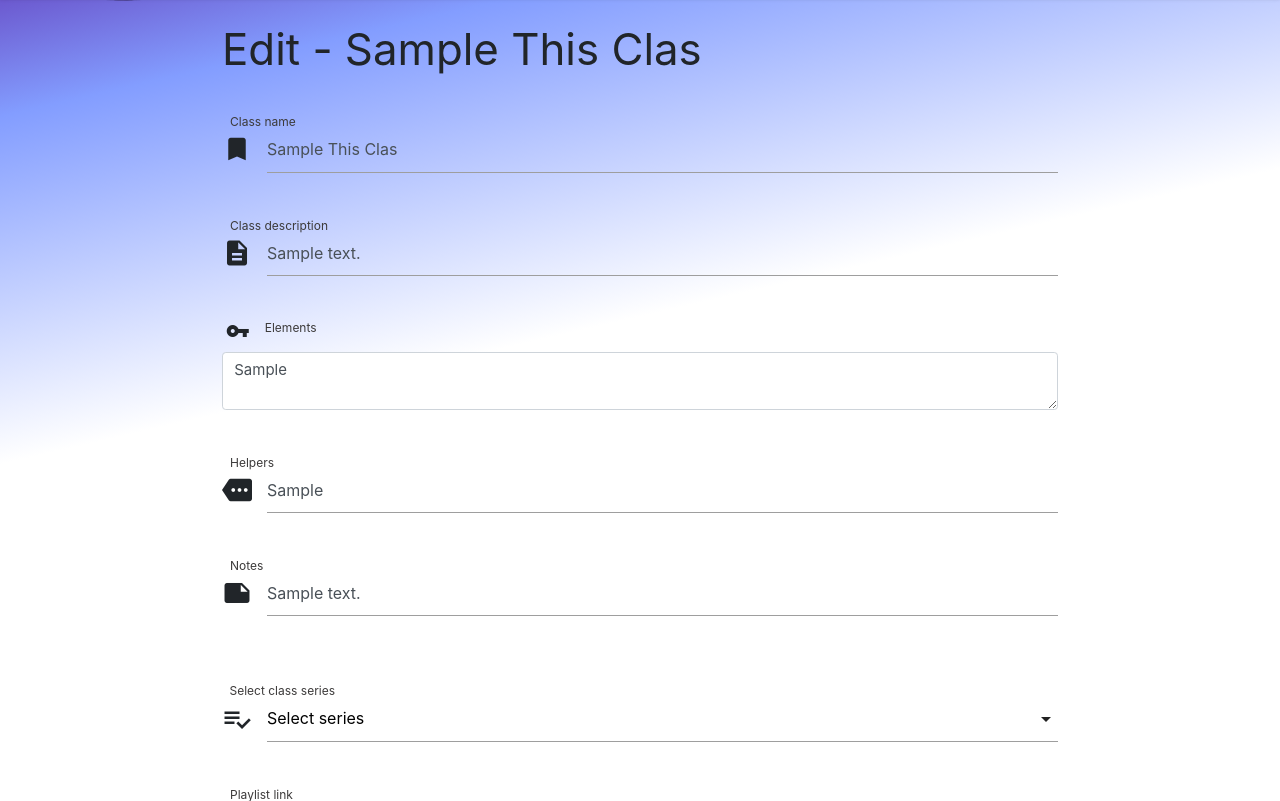
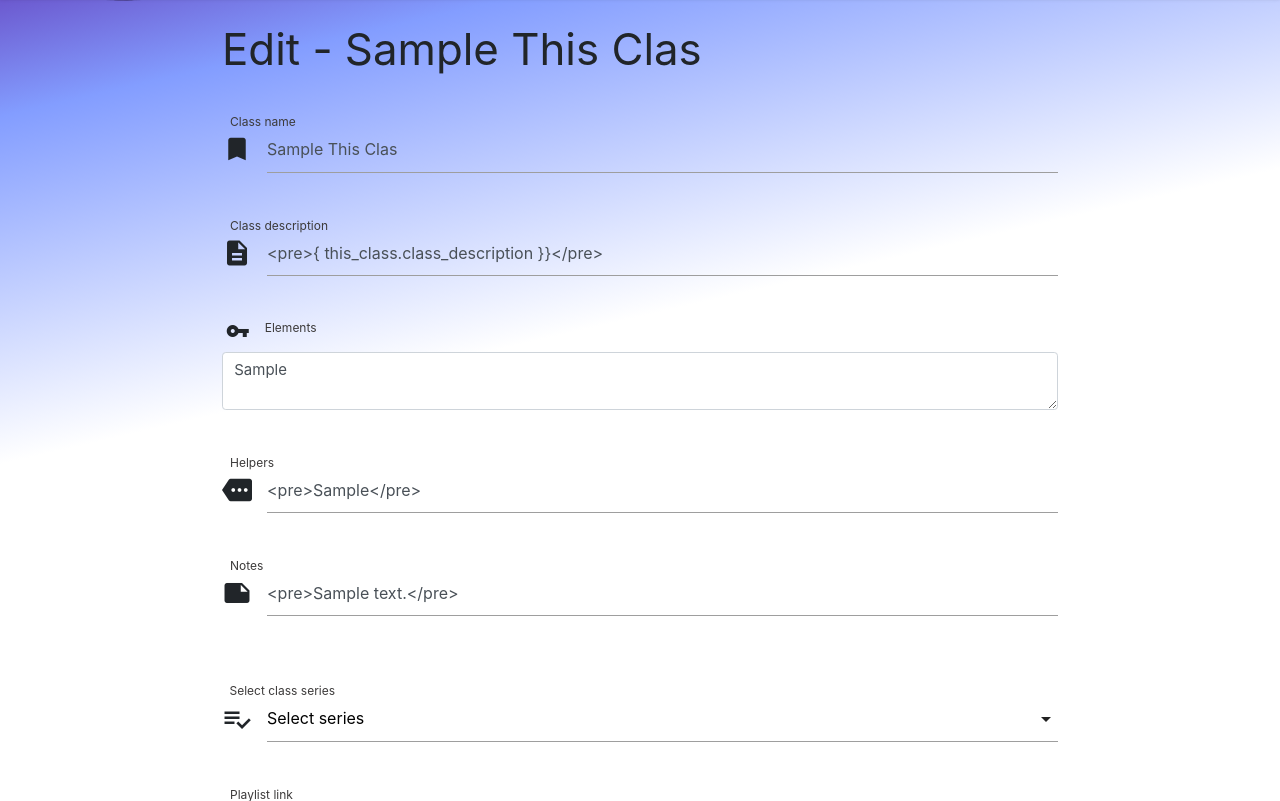
Before and after one commit to Junon72/Milestone3, a Flask app: template templates/editClass.html in a window 1280 px wide. Shown: the part 67-868 px from the top of the page. Run offline with Flask 2, Linux system fonts and the light colour scheme; the template is opened without the code that fills it: most values are stand-ins (such as "Sample title", 1, 10 or a date in 2020); some libraries are stand-ins or nearby versions.

Commit message:
Added pre to the froms as well

```diff
--- a/templates/classForm.html
+++ b/templates/classForm.html
@@ -21,7 +21,7 @@
         <i class="material-icons prefix">description</i>
         <textarea class="materialize-textarea form-control required validate" id="add_class_description"
             name="class_description" placeholder="Class description"
-            required="required">{{ this_class.class_description }}</textarea>
+            required="required"><pre>{ this_class.class_description }}</pre></textarea>
         <label for="add_class_description" class="ml-2">Class description</label>
     </div>
 </div>
@@ -45,7 +45,7 @@
     <div class="input-field col s12 l10">
         <i class="material-icons prefix">more</i>
         <textarea class="materialize-textarea form-control" id="add_other_elements" name="other_elements"
-            placeholder="Other helpful elements">{{ this_class.other_elements }}</textarea>
+            placeholder="Other helpful elements"><pre>{{ this_class.other_elements }}</pre></textarea>
         <label for="add_main_elements" class="ml-2">Helpers</label>
     </div>
 </div>
@@ -55,7 +55,7 @@
     <div class="input-field col s12 l10">
         <i class="material-icons prefix">note</i>
         <textarea class="form-control materialize-textarea" id="class_notes" name="class_notes"
-            placeholder="Notes">{{ this_class.class_notes }}</textarea>
+            placeholder="Notes"><pre>{{ this_class.class_notes }}</pre></textarea>
         <label for="class_notes" class="ml-2">Notes</label>
     </div>
 </div>
@@ -72,7 +72,7 @@
             <option value="{{ name._id }}" selected> {{ name.series_name }} </option>
             {% else %}
             <option value="{{ name._id }}"> {{ name.series_name }} </option>
-            {% endif %}
+            {%- endif -%}
             {% endfor %}
         </select>
         <label for="series" class="ml-2">Select class series</label>
@@ -115,21 +115,21 @@
                                     <div class="collapsible-header level-2 active collapsible-opened-2">
                                         <i class="material-icons">description</i>Elements</div>
                                     <div class="collapsible-body">
-                                        <p>{{ exercise.exercise_description | safe }}</p>
+                                        <span class="editor">{{ exercise.exercise_description | safe }}</span>
                                     </div>
                                 </li>
                                 <li>
                                     <div class="collapsible-header level-2">
                                         <i class="material-icons">comment</i>Comment</div>
                                     <div class="collapsible-body">
-                                        <p>{{ exercise.exercise_comment | capitalize }}</p>
+                                        <pre>{{ exercise.exercise_comment | capitalize }}</pre>
                                     </div>
                                 </li>
                                 <li>
                                     <div class="collapsible-header level-2">
                                         <i class="material-icons">star</i>Aim</div>
                                     <div class="collapsible-body">
-                                        <p>{{ exercise.exercise_aim | capitalize}}</p>
+                                        <pre>{{ exercise.exercise_aim | capitalize}}</pre>
                                     </div>
                                 </li>
                             </ul>
@@ -183,7 +183,7 @@
                     </div>
                 </div>
             </li>
-            {% endif %}
+            {%- endif -%}
         </ul>
     </div>
 </div>
@@ -220,7 +220,7 @@
                     </div>
                 </div>
             </li>
-            {% endif %}
+            {%- endif -%}
         </ul>
     </div>
 </div>
--- a/templates/view_classes_in_series.html
+++ b/templates/view_classes_in_series.html
@@ -24,7 +24,7 @@
                 <a href="{{ url_for('view_class', class_id=class._id, username=username) }}"
                     class="collapsible-link-ref tooltipped" data-position="left" data-delay="50"
                     data-tooltip="View class">
-                    <span class="link-text">{{ class.class_description }} </span>
+                    <pre class="link-text">{{ class.class_description }} </pre>
                 </a>
 
                 <!-- TOOLS BUTTON FOR THE TOOLS: EDIT/DELETE/DUPLICATE/ADD EXERCISE/ ADD LOG-->
```
Also changed, not shown: templates/viewClass.html (+6 -6 lines).
